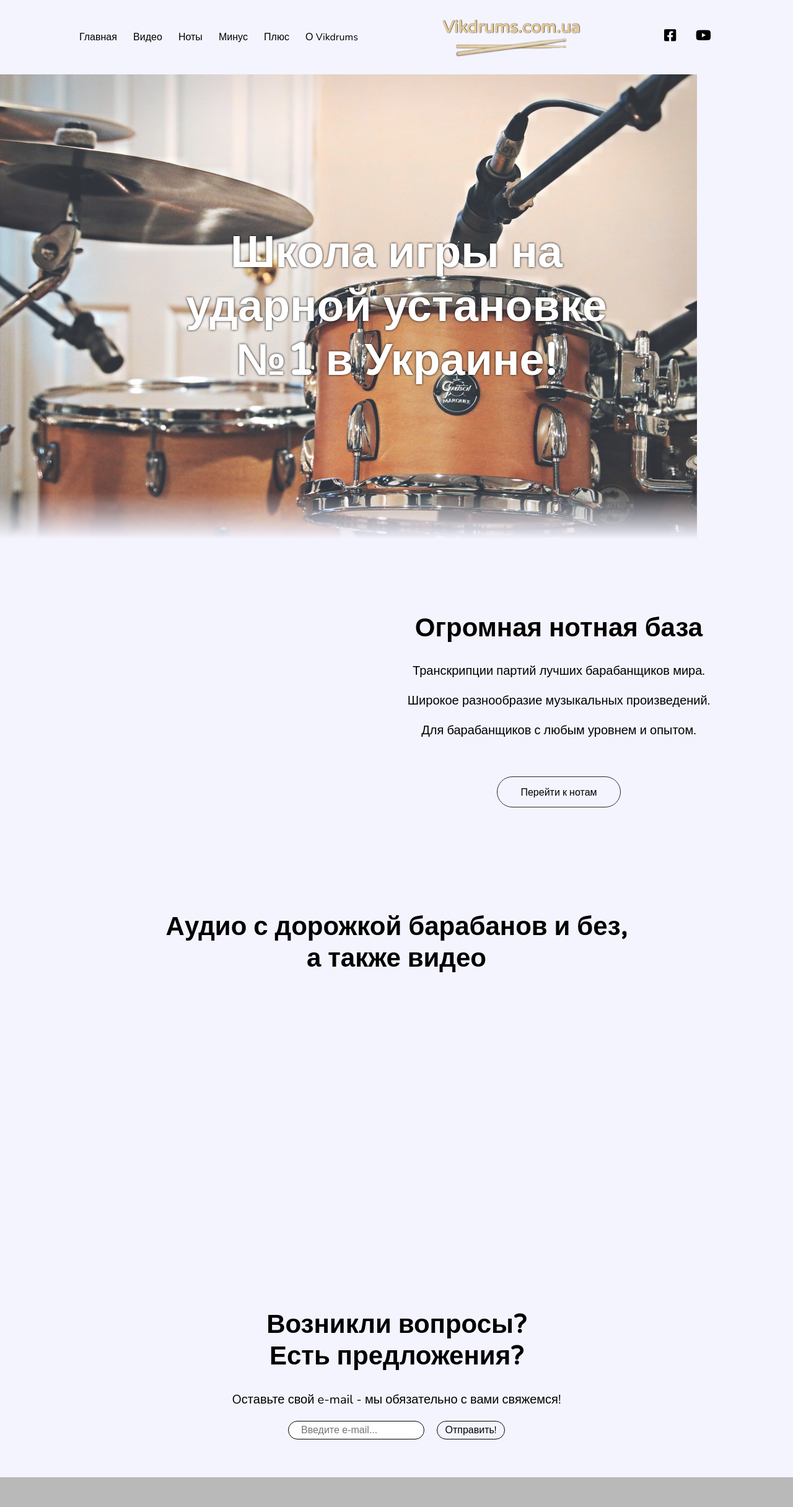
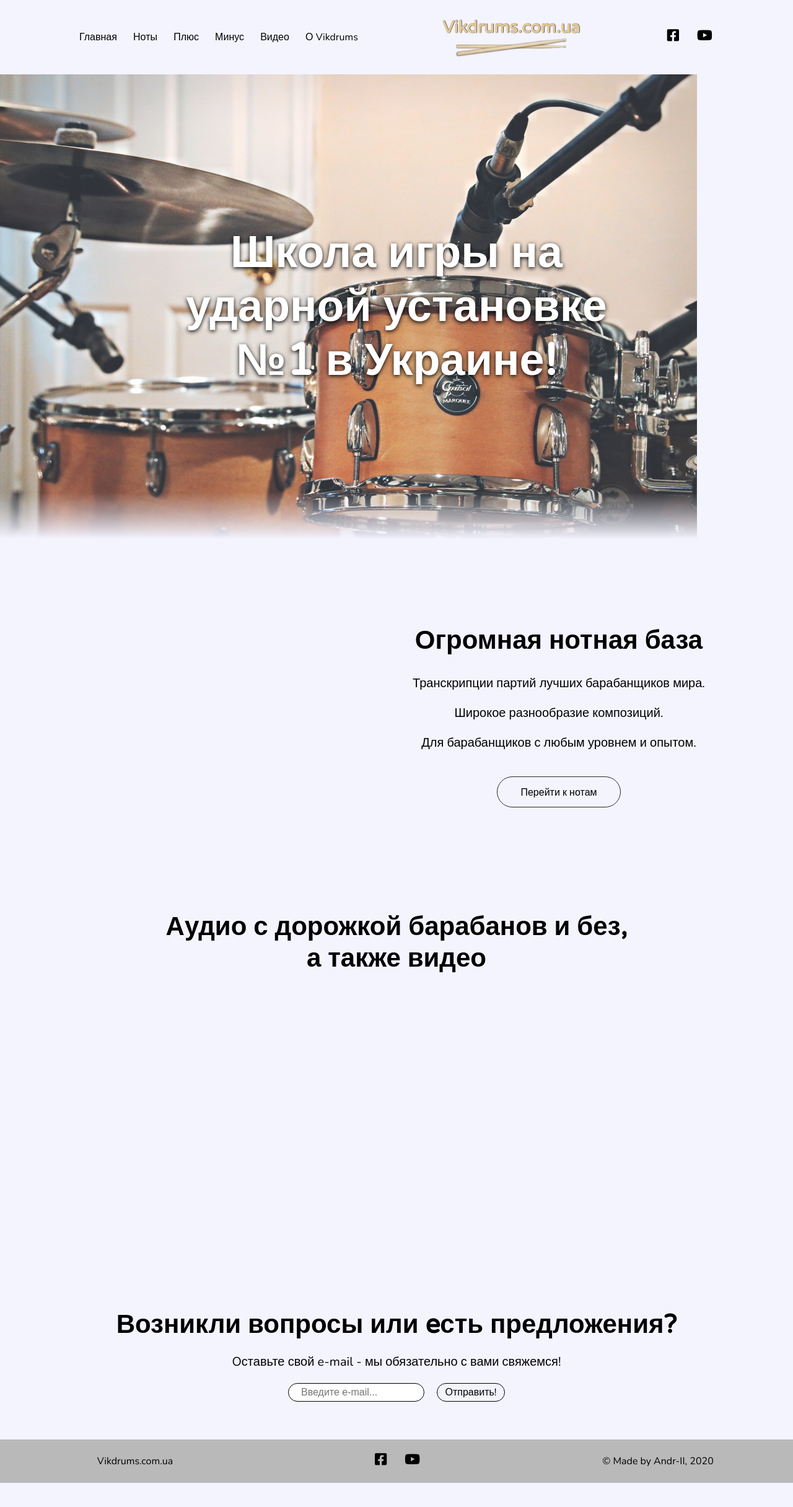
Before and after one commit to andr-ll/Vikdrums, a React (Create React App) app in the folder my-app/: page / in a window 1280 px wide. Shown: the top 2432 px of the page at 62% size. After the commit the page ends 2393 px from the top, so only its background shows below. Built offline with nearby package versions, Linux system fonts and the light colour scheme.

Commit message:
main page is done

```diff
--- a/my-app/src/App.scss
+++ b/my-app/src/App.scss
@@ -10,12 +10,12 @@ body {
   background-color: #F4F4FF;
 }
 
-h1, h2, h3, p {
+h1, h2, h3, h4, p {
   margin: 0;
   padding: 0;
 }
 
-h1 {
+h1, h3, h4 {
   font-family: 'Varela Round', 'Nunito', sans-serif;
 }
 
--- a/my-app/src/Components/Footer/Footer.scss
+++ b/my-app/src/Components/Footer/Footer.scss
@@ -1,9 +1,69 @@
 footer {
     background-color: #b9b9b9;
-    height: 100px;
+    height: 70px;
+
+    .container {
+        height: 100%;
+        justify-content: space-between;
+        align-items: center;
+    }
+
+    p {
+        font-weight: 300;
+        font-size: 16px;
+        pointer-events: none;
+        width: 180px;
+        text-align: center;
+
+        a {
+            pointer-events: all;
+            cursor: progress !important;
+        }
+    }
+
+    .social-links {
+        width: 80px;
+        justify-content: space-between;
+        align-items: center;
+        height: 32px;
+
+        a {
+            line-height: 32px;
+            text-align: center;
+            width: 29px;
+        }
+
+        i:hover {
+            font-size: 29px;
+        }
+
+        .fa-facebook-square:hover {
+            color: #1456db;
+        }
+
+        .fa-youtube:hover {
+            color: #EA3323;
+        }
+    }
 }
 
 
 @media (max-width: 900px) {
+    footer {
+        height: 40px;
 
+        .container {
+            justify-content: space-between;
+            width: 94vw;
+        }
+
+        p {
+            font-size: 14px;
+            width: unset;
+
+            a {
+                font-size: 14px;
+            }
+        }
+    }
 }
--- a/my-app/src/Components/Footer/Footer.tsx
+++ b/my-app/src/Components/Footer/Footer.tsx
@@ -3,8 +3,17 @@ import './Footer.scss'
 export const Footer = () => {
     return (
         <footer>
-            <div className="container">
-
+            <div className="container flex">
+                <p>Vikdrums.com.ua</p>
+                <div className="social-links flex desktop-only">
+                    <a href="https://www.facebook.com/profile.php?id=100006599078630" target="blank">
+                        <i className="fab fa-facebook-square"></i>
+                    </a>
+                    <a href="https://www.youtube.com/channel/UCtXCkhHX6H0duCMie7kgJDQ" target="blank">
+                        <i className="fab fa-youtube"></i>
+                    </a>
+                </div>
+                <p>© Made by <a href="https://www.instagram.com/andr__ll" target="blank">Andr-II</a>, 2020</p>
             </div>
         </footer>
     )
--- a/my-app/src/Components/Header/Header.scss
+++ b/my-app/src/Components/Header/Header.scss
@@ -51,6 +51,7 @@ header {
 
         a {
             line-height: 32px;
+            text-align: center;
             width: 29px;
         }
 
@@ -124,7 +125,6 @@ header {
             .fa-youtube {
                 color: #EA3323;
                 }
-            }
 
                 i {
                     font-size: 25px;
@@ -136,3 +136,4 @@ header {
             }
             }
     }
+}
--- a/my-app/src/Components/Header/Header.tsx
+++ b/my-app/src/Components/Header/Header.tsx
@@ -32,21 +32,21 @@ export const Header = () => {
 
                 <nav className={`flex ${navOpen}`}>
                     <Link to="/" onClick={navOpener}>Главная</Link>
+                    <Link to="/parts" onClick={navOpener}>Ноты</Link>
+                    <Link to="/plus" onClick={navOpener}>Плюс</Link>
+                    <Link to="/minus" onClick={navOpener}>Минус</Link>
                     <Link to="/video" onClick={navOpener}>Видео</Link>
-                    <Link to="/parts" onClick={navOpener}>Ноты</Link>
-                    <Link to="/minus" onClick={navOpener}>Минус</Link>
-                    <Link to="/plus" onClick={navOpener}>Плюс</Link>
                     <Link to="/about" onClick={navOpener}>О Vikdrums</Link>
                 </nav>
                 <div className="logo-and-name flex">
                     <h1>Vikdrums.com.ua</h1>
-                    <img src="./assets/img/sticks.png" alt="img"/>
+                    <img src="./assets/img/sticks.png" alt="img" />
                 </div>
                 <div className="social-links flex">
-                    <a href="http://facebook.com" target="blank">
+                    <a href="https://www.facebook.com/profile.php?id=100006599078630" target="blank">
                         <i className="fab fa-facebook-square"></i>
                     </a>
-                    <a href="http://youtube.com" target="blank">
+                    <a href="https://www.youtube.com/channel/UCtXCkhHX6H0duCMie7kgJDQ" target="blank">
                         <i className="fab fa-youtube"></i>
                     </a>
                 </div>
--- a/my-app/src/Components/MainPage/Components/AboutParts.tsx
+++ b/my-app/src/Components/MainPage/Components/AboutParts.tsx
@@ -18,7 +18,7 @@ export const AboutParts = (props: AboutPartsProps) => {
                 </div>
                 <p>
                     Транскрипции партий лучших барабанщиков мира.<br />
-                    Широкое разнообразие музыкальных произведений.<br />
+                    Широкое разнообразие композиций.<br />
                     Для барабанщиков с любым уровнем и опытом.
                 </p>
                 <Link className="to-parts" to="/parts">Перейти к нотам</Link>
--- a/my-app/src/Components/MainPage/Components/MediaFeatures.tsx
+++ b/my-app/src/Components/MainPage/Components/MediaFeatures.tsx
@@ -32,13 +32,13 @@ export const AudioFeatures = (props: AudioFeaturesProps) => {
                         class={"fas fa-volume-mute"}
                         header={"Занимайся с треком без барабанов"}
                         link={"minus"}
-                        paragraph='В большенстве записей добавлен метроном. Это поможет ориентироваться в песне.'
+                        paragraph='Большенство записей из раздела "Минус" имеют метроном. Это поможет ориентироваться в песне.'
                     />
                     <MediaCard
                         class={"fab fa-youtube"}
                         header={"Застрял? Проверяй на YouTube!"}
                         link={"video"}
-                        paragraph='Если не знаешь как сыграть какое-то место - просто посмотри видео!'
+                        paragraph='Если не знаешь как сыграть какое-то место - просто посмотри "Видео"!'
                     />
                 </div>
             </div>
--- a/my-app/src/Components/MainPage/Components/Question.tsx
+++ b/my-app/src/Components/MainPage/Components/Question.tsx
@@ -1,17 +1,13 @@
-import { useState } from "react"
-
 export const Question = () => {
 
-    const [visible, setVisible] = useState(" ")
+    const formSubmit = () => {
 
-    const formSubmit = () => {
-        setVisible("visible")
     }
 
     return (
         <section className="question">
             <div className="container">
-                <h2>Возникли вопросы? <br/> Есть предложения?</h2>
+                <h2>Возникли вопросы или eсть предложения?</h2>
                 <form className="mail">
                     <p>Oставьте свой e-mail - мы обязательно с вами свяжемся!</p>
                     <div className="input-button flex">
--- a/my-app/src/Components/MainPage/MainPage.scss
+++ b/my-app/src/Components/MainPage/MainPage.scss
@@ -31,7 +31,7 @@
 
         h1 {
             color: white;
-            text-shadow: 0 0 3.8px black;
+            text-shadow: 0 2px 7px black;
             font-size: 72px;
             text-align: center;
             width: 750px;
@@ -86,7 +86,7 @@
             height: 50px;
             border-radius: 50px;
             border: 1px solid #26272D;
-            margin: 50px;
+            margin: 30px;
             transition: all .6s ease;
 
             &:hover {
@@ -165,7 +165,7 @@
 
         h2 {
             text-align: center;
-            margin: 0 auto 20px;
+            margin: 0 auto 10px;
 
         }
 
@@ -198,6 +198,7 @@
             button {
                 margin-left: 20px;
                 text-align: center;
+                padding: 0;
                 border: 1px solid black;
                 border-radius: 40px;
                 width: 110px;
@@ -223,6 +224,20 @@
 
         .logo-container {
             height: 300px;
+
+            img {
+                animation-name: imageAppears;
+                animation-duration: 2s;
+            }
+
+            @keyframes imageAppears {
+                from {
+                    opacity: 0;
+                }
+                to {
+                    opacity: 1;
+                }
+            }
         }
 
         .banner {
@@ -251,10 +266,10 @@
 
             @keyframes parts {
                 from {
-                    right: -100%;
+                    opacity: 0;
                 }
                 to {
-                    right: 0;
+                    opacity: 1;
                 }
             }
 
@@ -283,7 +298,7 @@
         }
 
         .media-features {
-            padding-bottom: 40px;
+            padding-bottom: unset;
 
             h2 {
                 width: 96vw;
@@ -301,5 +316,23 @@
             }
 
         }
+
+        .question {
+            padding: 0;
+            padding-bottom: 20px;
+
+            form {
+                height: 120px;
+            }
+
+            h2 {
+                font-size: 4vh;
+            }
+
+            p {
+                margin-bottom: 20px;
+            }
+        }
     }
+
 }
```
Also changed, not shown: 1 other file (tests, documents, lock files or other folders). Lines whose indentation alone changed are shown as unchanged.
